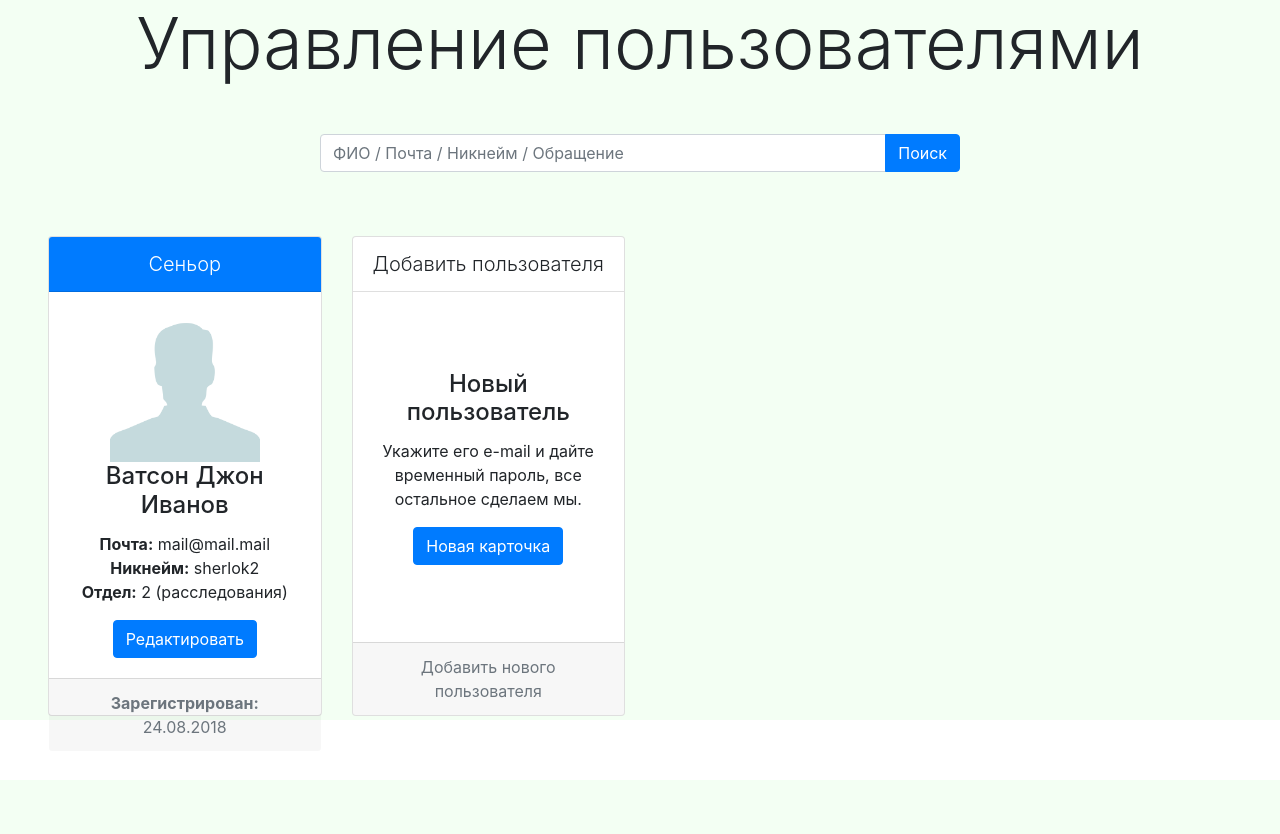
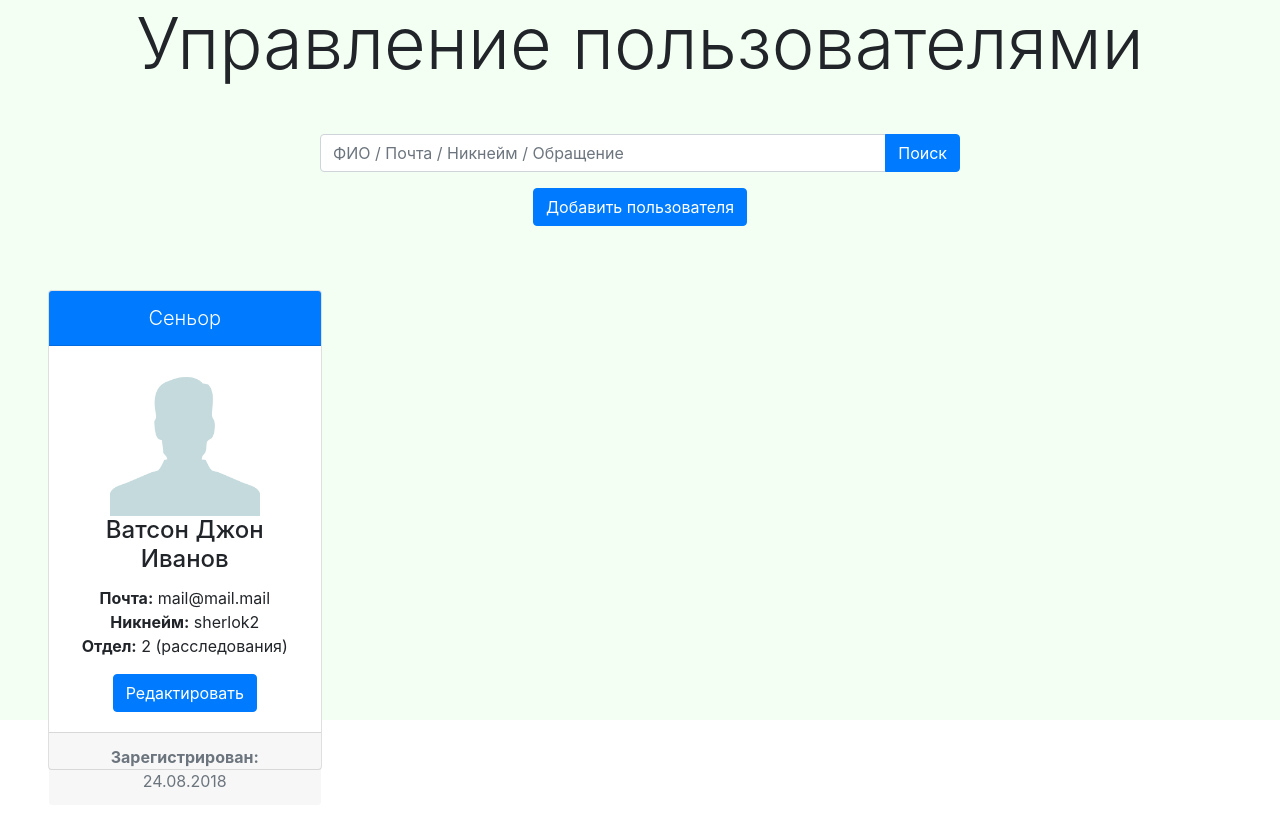
Before and after one commit to isyn-shared/CypherDesk-main, a Python web app: template templates/adminPanel/index.html in a window 1280 px wide, after a click on "Пользователи". Shown: the part 80-914 px from the top of the page. Before the commit the page ends 813 px from the top, so only its background shows below. Run offline with Jinja, Linux system fonts and the light colour scheme; the template is opened without the code that fills it, so the values that code supplies are empty; some libraries are stand-ins or nearby versions.

Commit message:
Modal to add users + all forms don't refresh the page

```diff
--- a/templates/adminPanel/index.html
+++ b/templates/adminPanel/index.html
@@ -138,7 +138,7 @@
         <p class="text-center display-3">Управление пользователями</p>
 
         <div class="d-flex justify-content-center mt-5" style="font-size: 2.5rem">
-            <div class="input-group mb-3 w-50-desktop mobilePadding">
+            <div class="input-group mb-0 w-50-desktop mobilePadding">
                 <input type="text" class="form-control" placeholder="ФИО / Почта / Никнейм / Обращение" aria-label="Recipient's username"
                     aria-describedby="basic-addon2" id="searchInput">
                 <div class="input-group-append">
@@ -146,7 +146,9 @@
                 </div>
             </div>
         </div>
-
+        <div class="d-flex justify-content-center mt-3 mb-3">
+            <button class="btn btn-primary mt-0" data-toggle="modal" data-target="#addUserModal">Добавить пользователя</button>
+        </div>
 
         <div class="container-fluid p-5-desktop">
             <div class="row">
@@ -175,25 +177,60 @@
 
 
                 </div>
-
-                <div class="col-lg-3 col-md-6 col-12 mb-3">
-                    <div class="card text-center" style="height: 30rem">
-                        <div class="card-header bg-none">
-                            <span class="lead">Добавить пользователя</span>
-                        </div>
-                        <div class="card-body d-flex flex-wrap align-content-center justify-content-center">
-                            <h4 class="card-title">Новый пользователь</h4>
-                            <p class="card-text">Укажите его e-mail и дайте временный пароль, все остальное сделаем мы.</p>
-                            <a href="#!" class="btn btn-primary">Новая карточка</a>
-                        </div>
-                        <div class="card-footer text-muted">
-                            Добавить нового пользователя
-                        </div>
-                    </div>
-                </div>
             </div>
             <!-- /.row -->
         </div>
+        <!-- /.container-fluid -->
+
+
+        <!-- Modal -->
+        <div class="modal fade" id="addUserModal" tabindex="-1" role="dialog" aria-labelledby="modalVerticalLabel" aria-hidden="true">
+            <div class="modal-dialog" role="document">
+                <div class="modal-content">
+                    <form id="addUserForm">
+                        <div class="modal-header">
+                            <h5 class="modal-title" id="modalVerticalLabel">Добавление пользователя</h5>
+                            <button type="button" class="close" data-dismiss="modal" aria-label="Close">
+                                <span aria-hidden="true">&times;</span>
+                            </button>
+                        </div>
+                        <div class="modal-body pb-0">
+                            <div class="form-group">
+                                <label for="userEmailInput" class="blockquote">Электронная почта</label>
+                                <input type="email" class="form-control" id="userEmailInput" aria-describedby="emailHelp"
+                                placeholder="vasya.ivanov@yandex.ru" required>
+                                <small id="emailHelp" class="form-text text-muted">Эта почта будет основной у этого пользователя</small>
+
+                                <label for="roleSelect" class="blockquote mt-2 mb-1">Роль</label>
+                                <select class="custom-select" name="roleSelect" id="roleSelect">
+                                    <option value="0" selected="">Выберите роль</option>
+                                    <option value="1">Пользователь</option>
+                                    <option value="2">Администратор</option>
+                                    <option value="3">Модератор тикетов</option>
+                                </select>
+
+                                <label for="departmentSelect" class="blockquote mt-3 mb-1">Отдел</label>
+                                <select class="custom-select" name="departmentSelect" id="departmentSelect">
+                                    <option value="0" selected="">Выберите отдел</option>
+                                    <option value="1">Ну</option>
+                                    <option value="2">У меня</option>
+                                    <option value="3">Рендера пока нет</option>
+                                </select>
+
+                                <!-- This will be filled using JS -->
+                                <div id="alertWrapper" class="mt-3"></div>
+                            </div>
+
+                        </div>
+                        <div class="modal-footer">
+                            <button type="button" class="btn btn-primary" data-dismiss="modal">Закрыть</button>
+                            <button type="submit" class="btn btn-success">Сохранить</button>
+                        </div>
+                    </form>
+                </div>
+            </div>
+        </div>
+
     </div>
     <!-- /#users -->
 
--- a/templates/frontPage/index.html
+++ b/templates/frontPage/index.html
@@ -31,14 +31,14 @@
 
             <div class="card text-center shadow p-3 mb-5 bg-light rounded" id="authCard">
                 <div class="card-body">
-                    <form id="loginForm" method="GET" action="#">
+                    <form id="loginForm">
                         <div class="form-group">
                             <label for="loginInput" class="display-5 mb-3">Авторизация:</label>
                             <input type="text" class="form-control mb-2" id="loginInput" placeholder="Введите почту или логин" required>
                             <input type="password" class="form-control" id="passwordInput" placeholder="Введите пароль" aria-describedby="passwordHelp" required>
                             <small id="passwordHelp" class="form-text text-muted">Пароль вам должен выдать администратор</small>
                         </div>
-                        <button class="btn btn-primary" onclick="login()">Вход</button>
+                        <button type="submit" class="btn btn-primary">Вход</button>
                     </form>
                 </div>
                 <!-- /.card-body -->
```
Also changed, not shown: static/adminPanel/main.js (+39 -0 lines), static/front-page/main.js (+8 -0 lines).
